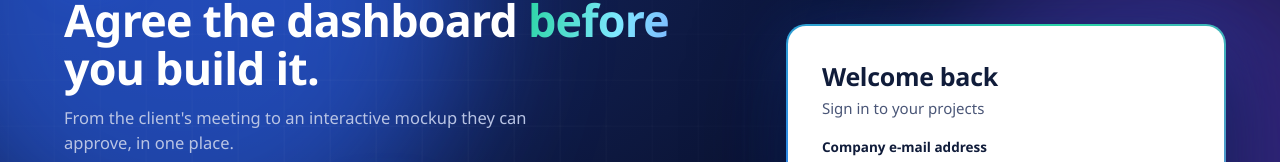
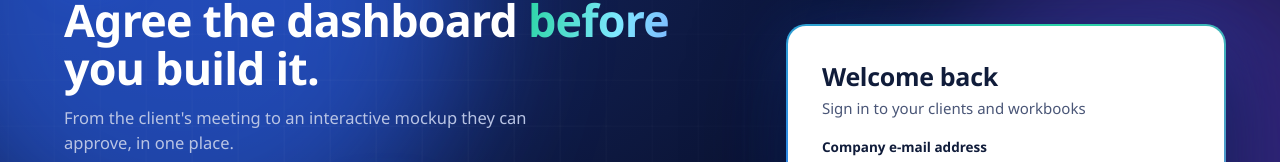
Before and after one commit to lawhabi/staging, a plain HTML site: page index.html in a window 1280 px wide. Shown: the part 158-320 px from the top of the page. Drawn offline with Linux system fonts and the light colour scheme.

Commit message:
Staging sign-in page: clients and workbooks (Sprint 16)
Co-Authored-By: Claude Opus 5.5 <noreply@anthropic.com>

```diff
--- a/index.html
+++ b/index.html
@@ -185,17 +185,17 @@
   }
   var NOTE = '<div class="cnote"><b>What is stored and who sees it</b><ul>' +
     '<li><b>Your account:</b> your company e-mail address, your name, when you signed up and when you last used the tool.</li>' +
-    '<li><b>Your projects:</b> everything you enter is saved in the tool\'s database so you can find it again. Other users cannot see your projects.</li>' +
-    '<li><b>How you use the tool:</b> actions such as opening a project or generating a mockup are recorded with the time, to improve the tool.</li>' +
+    '<li><b>Your clients and workbooks:</b> everything you enter is saved in the tool\'s database so you can find it again. Other users cannot see your clients or workbooks.</li>' +
+    '<li><b>How you use the tool:</b> actions such as opening a workbook or generating a mockup are recorded with the time, to improve the tool.</li>' +
     '<li><b>Claude:</b> the Claude buttons send the text the tool prepares to Anthropic\'s Claude service through the tool\'s server, never the client\'s name or logo. The number of requests and their cost are recorded per user; each user has a monthly budget.</li>' +
     '<li><b>Who can see this:</b> only the administrator of the tool. Nothing is sold or shared.</li>' +
-    '<li><b>During the beta:</b> use fictional or approved client information only. The service is free and comes without guarantee; export your projects to a file regularly.</li>' +
+    '<li><b>During the beta:</b> use fictional or approved client information only. The service is free and comes without guarantee; export your workbooks to a file regularly.</li>' +
     '<li><b>The tool belongs to its author.</b> It is for your work in the company; do not copy it or pass it on.</li></ul></div>';
   function draw() {
     var v = S.view, msg = S.msg ? '<p class="cmsg' + (S.good ? ' ok' : '') + '" role="alert">' + esc(S.msg) + '</p>' : '', dis = S.busy ? ' disabled' : '',
       h = '<h1>' + (v === 'signin' ? 'Welcome back' : v === 'signup' ? 'Get started' : v === 'waiting' ? 'Almost there' : 'LawhaBI') + '</h1>';
     if (v === 'signin' || v === 'signup') { var up = v === 'signup';
-      h = '<form id="f" data-kind="' + v + '" novalidate>' + h + '<p class="csub">' + (up ? 'Create your account' : 'Sign in to your projects') + '</p>' + msg +
+      h = '<form id="f" data-kind="' + v + '" novalidate>' + h + '<p class="csub">' + (up ? 'Create your account' : 'Sign in to your clients and workbooks') + '</p>' + msg +
         (up ? '<label>Your name<input type="text" id="cName" autocomplete="name" maxlength="120" value="' + esc(S.name) + '"></label>' : '') +
         '<label>Company e-mail address<input type="email" id="cEmail" autocomplete="username" value="' + esc(S.email) + '"></label>' +
         '<label>Password' + (up ? ' (8 characters or more)' : '') + '<input type="password" id="cPass" autocomplete="' + (up ? 'new-password' : 'current-password') + '"></label>' +
```
